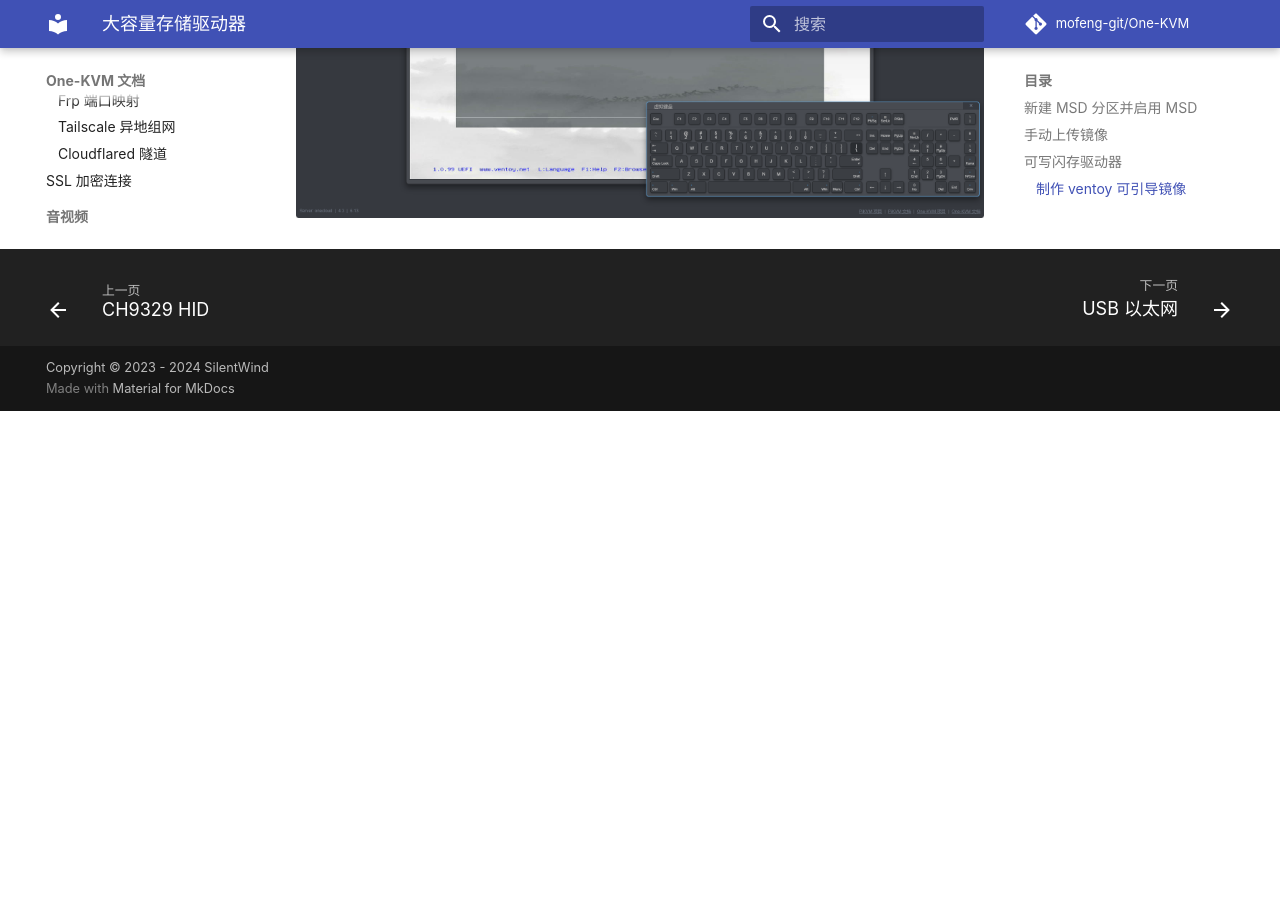
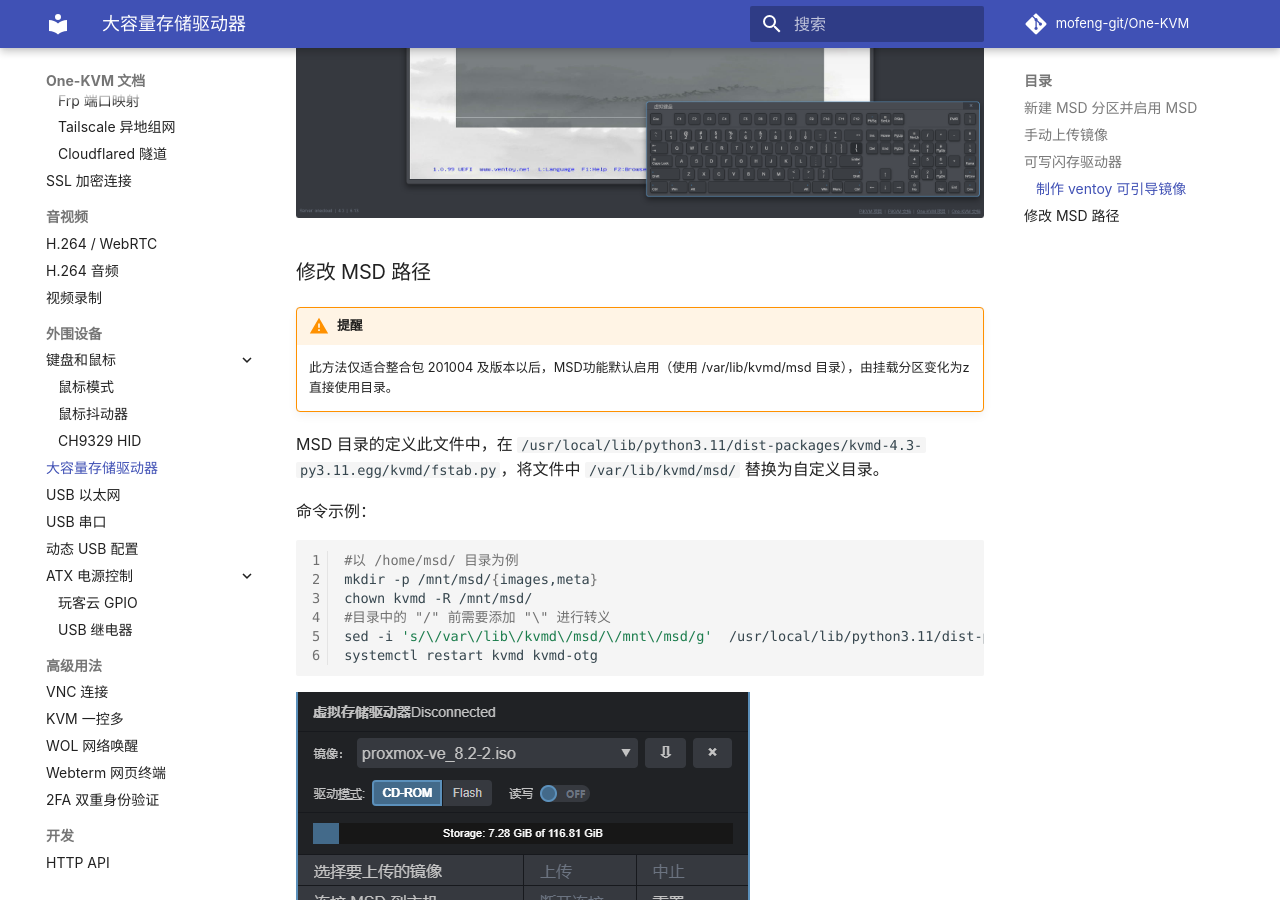
Before and after one commit to mofeng-git/One-KVM_WEB, an MkDocs documentation site: the page built from docs/msd.md, in a window 1280 px wide and 900 px high, scrolled down 3598 px. Built offline with MkDocs 1.6.1 and Material for MkDocs 9.7.7, drawn with Linux system fonts in a browser that asks for light colours; comment, search, counter and statistics services are not loaded; before the commit the page ends 4009 px from its top, so only the background shows below that.

Commit message:
更新修改 MSD 路径文档

````diff
--- a/docs/msd.md
+++ b/docs/msd.md
@@ -118,3 +118,23 @@ sudo kvmd-helper-otgmsd-remount ro
 
 ![ventoy 0](img/image-a7b96b94541ed44744db758ae774a58c.png)
 ![ventoy 1](img/image-38e54e47eb0de7894fdb6dc9c7fb9a51.png)
+
+### 修改 MSD 路径
+
+!!! warning "提醒"
+      此方法仅适合整合包 201004 及版本以后，MSD功能默认启用（使用 /var/lib/kvmd/msd 目录），由挂载分区变化为z直接使用目录。
+
+
+MSD 目录的定义此文件中，在 `/usr/local/lib/python3.11/dist-packages/kvmd-4.3-py3.11.egg/kvmd/fstab.py`，将文件中 `/var/lib/kvmd/msd/` 替换为自定义目录。
+
+命令示例：
+```bash
+#以 /home/msd/ 目录为例
+mkdir -p /mnt/msd/{images,meta}
+chown kvmd -R /mnt/msd/
+#目录中的 "/" 前需要添加 "\" 进行转义
+sed -i 's/\/var\/lib\/kvmd\/msd/\/mnt\/msd/g'  /usr/local/lib/python3.11/dist-packages/kvmd-4.3-py3.11.egg/kvmd/fstab.py
+systemctl restart kvmd kvmd-otg
+```
+
+![msd](img/image-202411082232.png)
````
Also changed, not shown: docs/img/image-202411082232.png (added).
